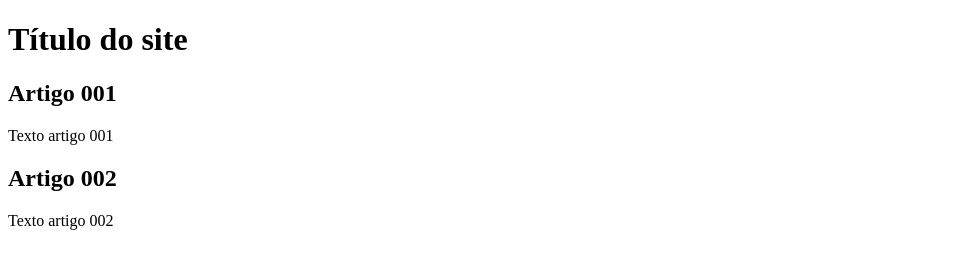
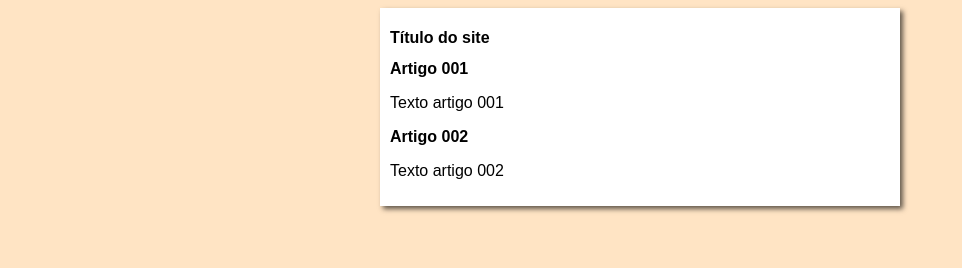
Before and after one commit to wildici/projeto-site, a plain HTML site: page index.html in a window 1280 px wide. Shown: the whole page, without its empty margins (0-962 px from the left). Drawn offline with Linux system fonts and the light colour scheme.

Commit message:
add design

```diff
--- /dev/null
+++ b/estilos/style.css
@@ -0,0 +1,16 @@
+* {
+    font-family: arial;
+    font-size: 16px;
+}
+
+body {
+    background-color: bisque;
+}
+
+main {
+    background-color: white;
+    width: 500px;
+    margin: auto;
+    padding: 10px;
+    box-shadow: 3px 3px 5px rgba(0, 0, 0, 0.623);
+}
--- a/index.html
+++ b/index.html
@@ -4,6 +4,7 @@
     <meta charset="UTF-8">
     <meta name="viewport" content="width=device-width, initial-scale=1.0">
     <title>Título do Site</title>
+    <link rel="stylesheet" href="estilos/style.css">
 </head>
 <body>
     <main>
```
